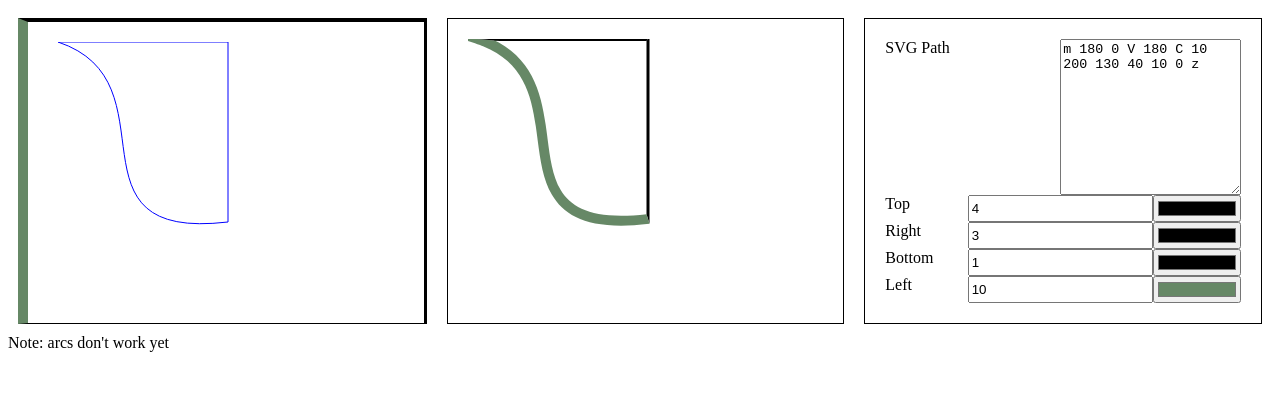
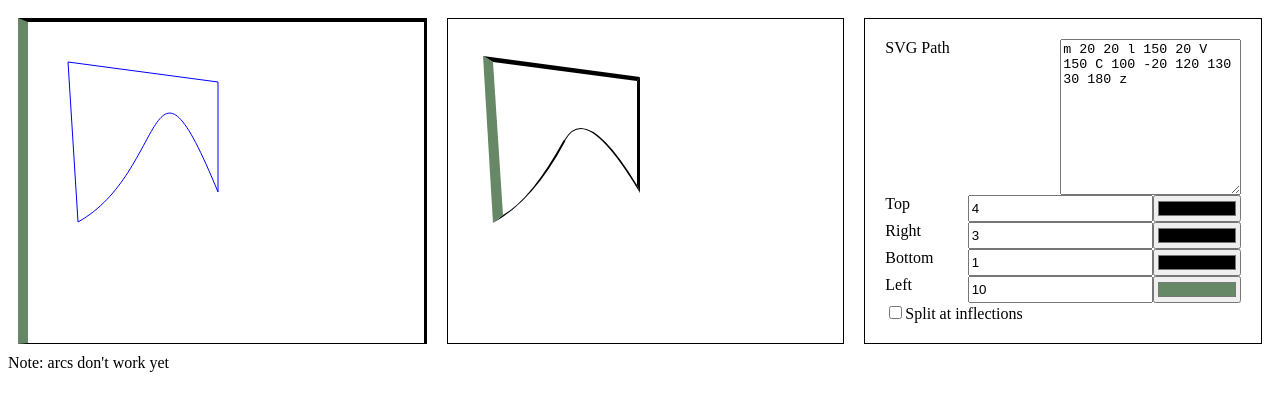
Before and after one commit to noamr/border-shape-testbed, a plain HTML site: page index.html in a window 1280 px wide. Drawn offline with Linux system fonts and the light colour scheme.

Commit message:
Opt-in to split at inflections

```diff
--- a/index.html
+++ b/index.html
@@ -45,7 +45,7 @@
         <!-- <label><span>SVG Path</span> <textarea id=pathInput width=300
                 rows=10>m 5 0 H 75 Q 100 0 100 10 V 92 Q 100 97 95 97 H 70 l -2 3 l -2 -3 H 5 Q 0 97 0 92 V 5 Q 0 0 5 0</textarea></label> -->
         <label><span>SVG Path</span> <textarea name=path id=pathInput width=300
-                rows=10>m 180 0 V 180 C 10 200 130 40 10 0 z</textarea></label>
+                rows=10>m 20 20 l 150 20 V 150 C 100 -20 120 130 30 180 z</textarea></label>
 
         <label><span>Top</span> <input name=wtop type=number id=topInput value=4><input type="color" name="ctop" id="topColorInput"></label>
         <label><span>Right</span> <input name=rtop type=number id=rightInput value=3> <input name="cright" type="color"
@@ -54,6 +54,7 @@
                 id="bottomColorInput"></label>
         <label><span>Left</span> <input name=ltop type=number id=leftInput value=10> <input name="cleft" type="color"
                 id="leftColorInput" value="#668866"></label>
+        <label><span><input type=checkbox name=split id=splitCheck>Split at inflections</span></label>
     </form>
 </main>
 Note: arcs don't work yet
--- a/script.js
+++ b/script.js
@@ -86,13 +86,11 @@ function parallel(p1, p2, distance) {
     ];
 }
 
-function fromBezier(b) {
-    return b.points.map(({x, y}) => [x,y])
-}
+const fromBezier = ({points}) => points.map(({x, y}) => [+x,+y]);
 
 function analyzePath(path, [t, r, b, l], [tt, tr, tb, tl]) {
     const segments = path.match(/([A-Za-z])(\s*[-\d]+){0,6}/g);
-    const segment_data = normalizePath(segments.map((segment) => {
+    let segment_data = normalizePath(segments.map((segment) => {
         const [command, ...parts] = segment.split(" ").map((p, i) => i ? parseFloat(p) : p);
         return {
             command,
@@ -101,41 +99,43 @@ function analyzePath(path, [t, r, b, l], [tt, tr, tb, tl]) {
         }
     }));
 
-    segment_data.forEach((segment, i) => {
-        segment.end = segment.parts.slice(-2).map(n => +n);
+    let cursor = [0, 0];
+    segment_data = segment_data.flatMap((segment, i) => {
+        segment.start = cursor;
+        cursor = segment.end = segment.parts.slice(-2).map(n => +n);
+        if (segment.command === "C" || segment.command === "Q" && splitCheck.checked) {
+            const bezier = new Bezier(...segment.start, ...segment.parts.map(parseFloat));
+            const inflections = bezier.inflections();
+            const split = [];
+            if (inflections.length) {
+                if (inflections[0] > 0)
+                    inflections.unshift(0);
+                if (inflections.at(-1) < 1)
+                    inflections.push(1);
+
+                for (let i = 0; i < inflections.length - 1; ++i) {
+                    const t0 = inflections[i];
+                    const t1 = inflections[i + 1];
+                    split.push(bezier.split(t0, t1).points.slice(1).flatMap(({x, y}) => [x, y]));
+                }
+
+                console.log(split)
+                return split.map((points, i) => ({
+                    command: "C", start: i ? split[i - 1].end : segment.start,
+                    end: points.slice(-2), parts: points.slice(2)}))
+            }
+        }
+
+        return [segment];
     });
 
     segment_data.splice(0, 1);
 
-    function parallelSegments(p1, p2, distance) {
-        if (p1[0] === p2[0]) {
-            return {
-                m: Infinity,
-                b0: p1[0],
-                b1: p1[0] - distance,
-                b2: p1[0] + distance
-            };
-        }
-        const [
-            [p1_new1, p1_new2],
-            [p2_new1, p2_new2]
-        ] = parallel(p1, p2, distance);
-        const m = (p2[1] - p1[1]) / (p2[0] - p1[0]);
-        const b0 = p1[1] - m * p1[0];
-        let b1 = p1_new1[1] - m * p1_new1[0];
-        let b2 = p2_new2[1] - m * p2_new2[0];
-        return {
-            m,
-            b0,
-            b1,
-            b2
-        };
-    }
-
     function intersection(m0, b0, m1, b1) {
         const x = m0 === Infinity ? b0 : m1 === Infinity ? b1 : (b1 - b0) / (m0 - m1);
         const y = m0 === Infinity ? m1 * x + b1 : m0 * x + b0;
-        return [x, y];
+        console.log({m0, b0, m1, b1, x, y})
+        return [Math.round(x), Math.round(y)];
     }
 
     function slope([x0, y0], [x1, y1]) {
@@ -147,6 +147,9 @@ function analyzePath(path, [t, r, b, l], [tt, tr, tb, tl]) {
     function intersect_segments(s0, s1) {
         const m0 = slope(...s0);
         const m1 = slope(...s1);
+        if (Math.abs(m0 - m1) < 0.01 || (m0 === Infinity && m1 === Infinity)) {
+            return [(s1[0][0] + s0[1][0]) / 2, (s1[0][1] + s0[1][1]) / 2];
+        }
         const b0 = m0 === Infinity ? s0[0][0] : s0[0][1] - m0 * s0[0][0];
         const b1 = m1 === Infinity ? s1[0][0] : s1[0][1] - m1 * s1[0][0];
         return intersection(m0, b0, m1, b1)
@@ -177,7 +180,7 @@ function analyzePath(path, [t, r, b, l], [tt, tr, tb, tl]) {
         segment.control = segment.parts.slice(0, -2).map(parseFloat);
         if (segment.end[0] === segment.start[0]) {
             segment.side = y1 > y0 ? "right" : "left";
-            segment.sope = Infinity;
+            segment.slope = Infinity;
         } else {
             segment.slope = (segment.end[1] - segment.start[1]) / (segment.end[0] - segment.start[0]);
             segment.side = Math.abs(segment.slope) >= 1 ?
@@ -187,11 +190,8 @@ function analyzePath(path, [t, r, b, l], [tt, tr, tb, tl]) {
         segment.stroke = Math.max(0, strokes[segment.side]);
         segment.color = colors[segment.side];
         segment.halfStroke = segment.stroke / 2;
-        segment.parallel_mid = parallelSegments(segment.start, segment.end, segment.halfStroke);
         if (segment.control.length) {
             segment.bezier = new Bezier(x0, y0, ...segment.control, x1, y1);
-            segment.tan_start_slope = (segment.control[1] - segment.start[1]) / (segment.control[0] - segment.start[0]);
-            segment.tan_end_slope = (segment.end[1] - segment.control.at(-1)) / (segment.end[0] - segment.control.at(-2));
             segment.outline_inner = segment.bezier.offset(segment.halfStroke).map(fromBezier);
             segment.outline_outer = segment.bezier.offset(-segment.halfStroke).map(fromBezier);
         } else {
@@ -232,13 +232,14 @@ function render() {
     ctx.beginPath();
     ctx.moveTo(...segments.at(segments.length - 1).adjusted_outer_end);
     segments.forEach((segment, i) => {
+        console.log(segment)
         ctx.fillStyle = segment.color;
         ctx.beginPath();
         ctx.moveTo(...segment.prev.adjusted_outer_end);
         segment.outline_outer[0][0] = segment.prev.adjusted_outer_end;
         segment.outline_inner[0][0] = segment.prev.adjusted_inner_end;
         segment.outline_outer.at(-1).splice(-1, 1, segment.adjusted_outer_end);
-        segment.outline_inner.at(-1).splice(-1, 1, segment. adjusted_inner_end);
+        segment.outline_inner.at(-1).splice(-1, 1, segment.adjusted_inner_end);
         if (segment.command === "L")
             ctx.lineTo(...segment.adjusted_outer_end);
         else {
@@ -268,5 +269,6 @@ function render() {
 form.onchange = () => form.submit();
 for (const [name, value] of new URLSearchParams(location.search)) {
     form.elements[name].value = value;
+    form.elements[name].checked = value === "on";
 }
 render()
```
